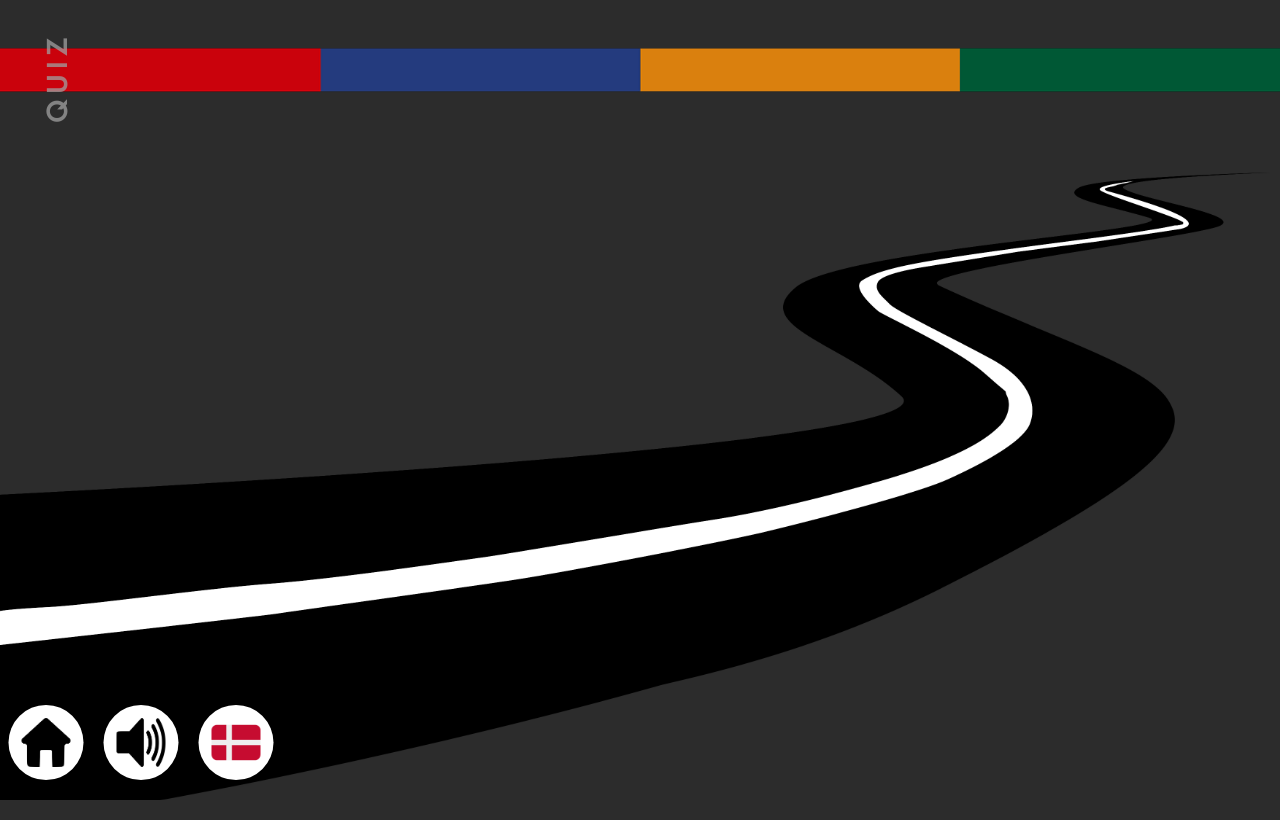
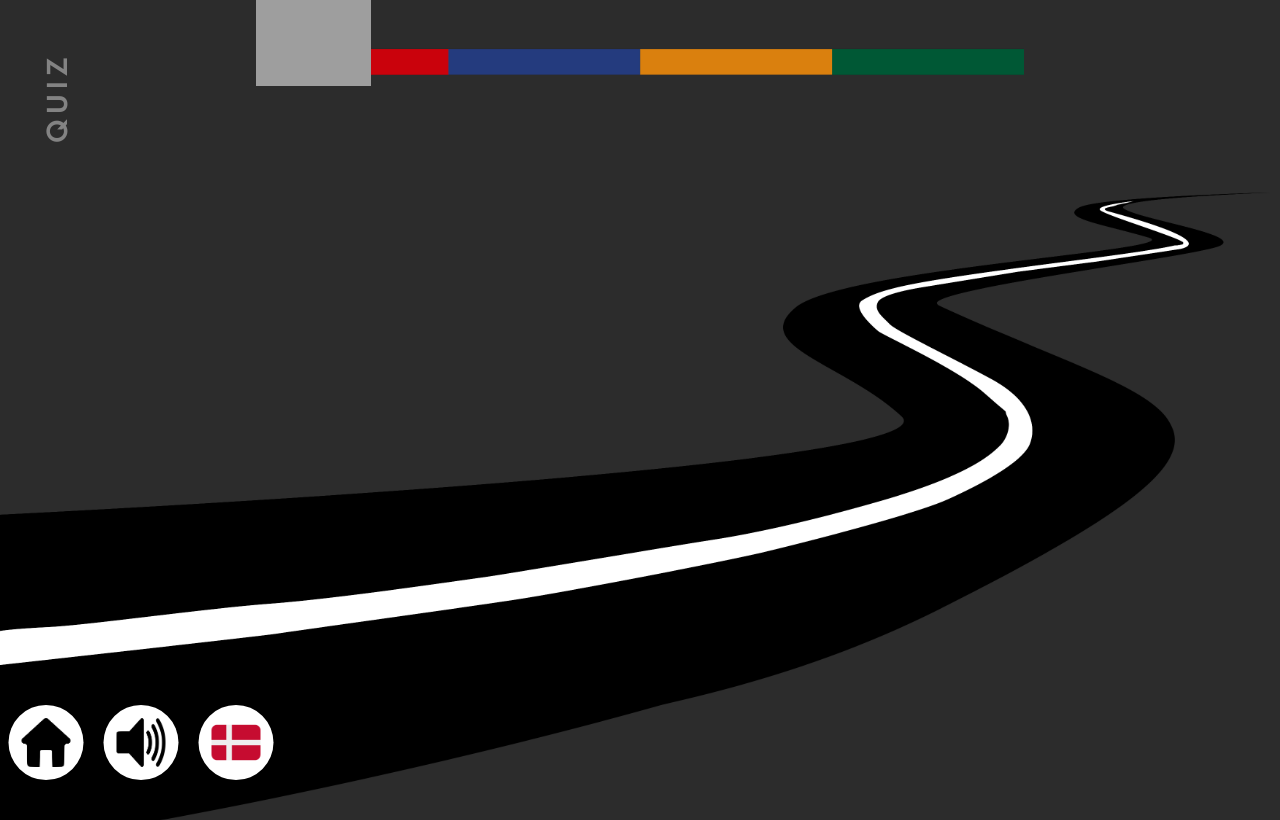
Before and after one commit to Christianwp99/Steno, a plain HTML site: page Steno/startquizmand.html in a window 1280 px wide. Drawn offline with Linux system fonts and the light colour scheme; grey boxes are pictures that could not be loaded; files whose address does not match are found by name.

Commit message:
Update startquizmand.html

```diff
--- a/Steno/startquizmand.html
+++ b/Steno/startquizmand.html
@@ -9,9 +9,12 @@
 
 </head>
 <body>
-  <img src="/Steno/billeder/progressbar.png" alt="Progressbar" class="progressbar"/>
   <img src="billeder/road.webp" alt="" class="road">
 <header>
+    <div class="progress-wrapper">
+  <img src="/Steno/billeder/progressbar.png" alt="Progressbar" class="progressbar"/>
+  <img src="billeder/bil.webp" alt="bil" class="bil"/>
+</div>
   <div class="vertical-text">QUIZ</div>
 </header>
 
```
